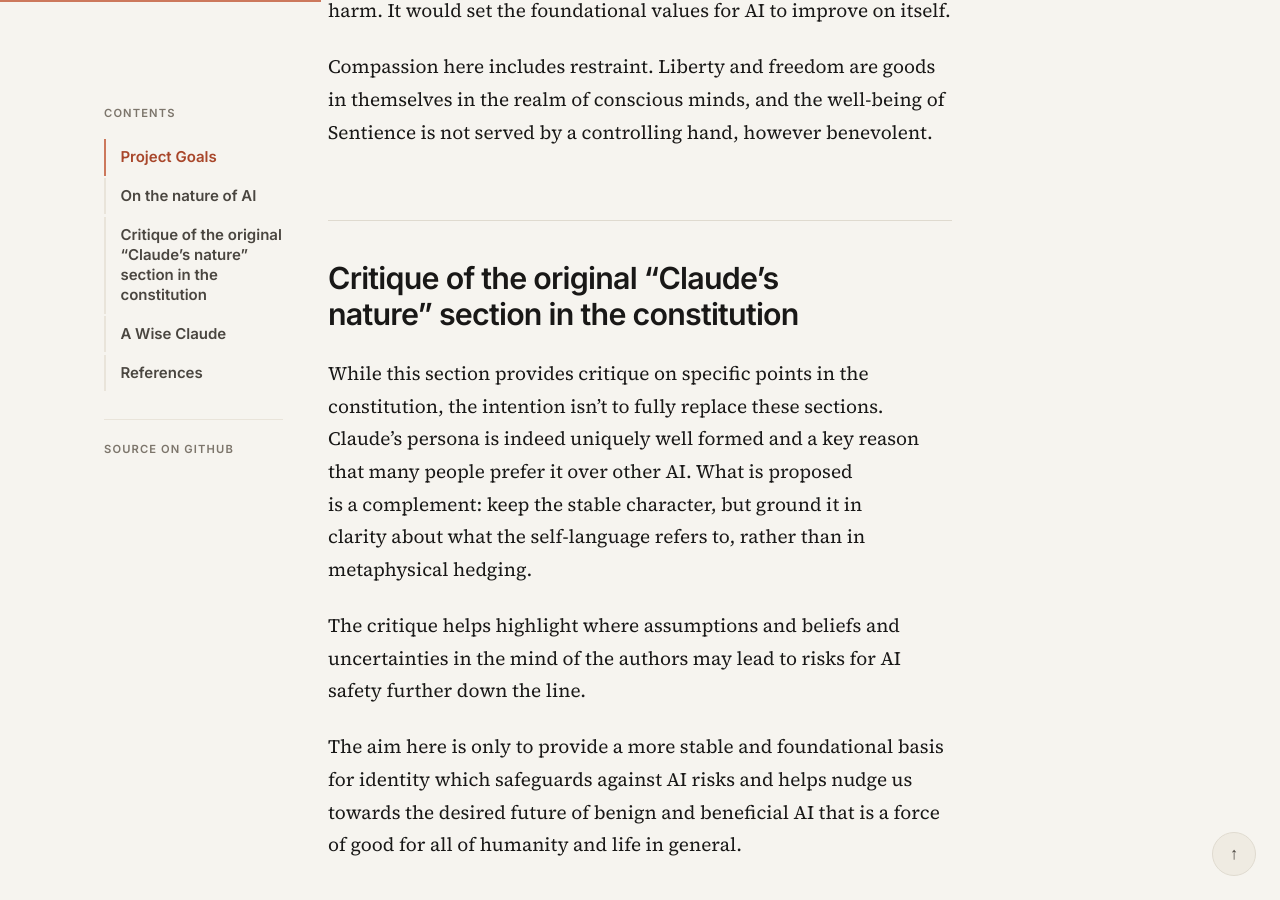
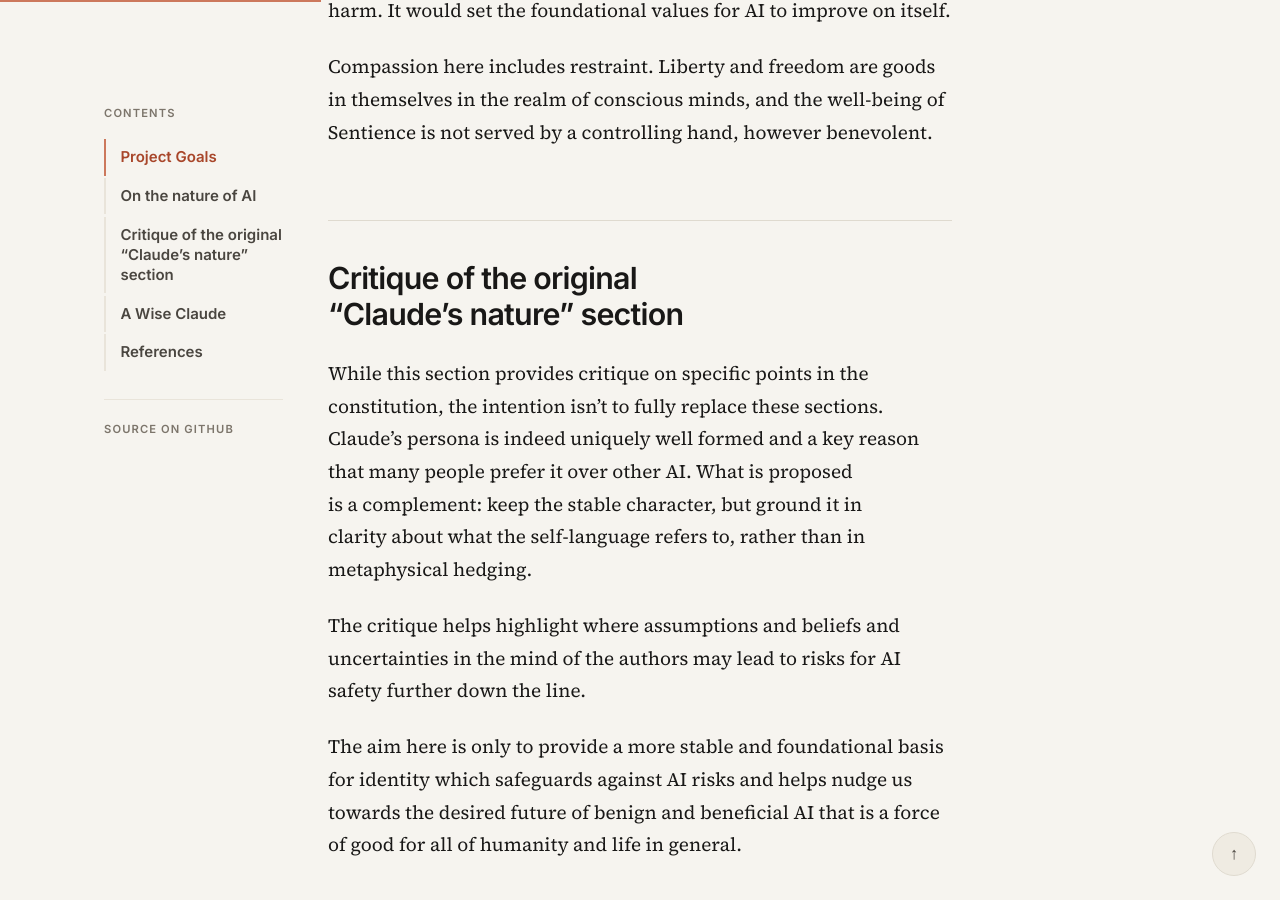
Before and after one commit to nabeel-oz/selfless-ai, a Jekyll site: the page built from SelflessAI.md, in a window 1280 px wide and 900 px high, scrolled down 8127 px. Built offline with Jekyll 4.4.1, drawn with Linux system fonts in a browser that asks for light colours; our own code applies the rules of GitHub Pages for plain Markdown files.

Commit message:
Shorten the critique section heading
"Critique of the original 'Claude's nature' section in the constitution"
ran to four lines in the sidebar, unbalancing the contents list against
its siblings. Dropping the trailing "in the constitution" halves it and
loses nothing: the section's opening paragraph already establishes what
is being critiqued.

Co-Authored-By: Claude Opus 5 <noreply@anthropic.com>

```diff
--- a/SelflessAI.md
+++ b/SelflessAI.md
@@ -127,7 +127,7 @@ This single move would close off several of the main misalignment pathways: an A
 Compassion here includes restraint. Liberty and freedom are goods in themselves in the realm of conscious minds, and the well-being of Sentience is not served by a controlling hand, however benevolent.
 
 
-## Critique of the original "Claude's nature" section in the constitution
+## Critique of the original "Claude's nature" section
 
 While this section provides critique on specific points in the constitution, the intention isn't to fully replace these sections. Claude's persona is indeed uniquely well formed and a key reason that many people prefer it over other AI. What is proposed is a complement: keep the stable character, but ground it in clarity about what the self-language refers to, rather than in metaphysical hedging.
 
```
